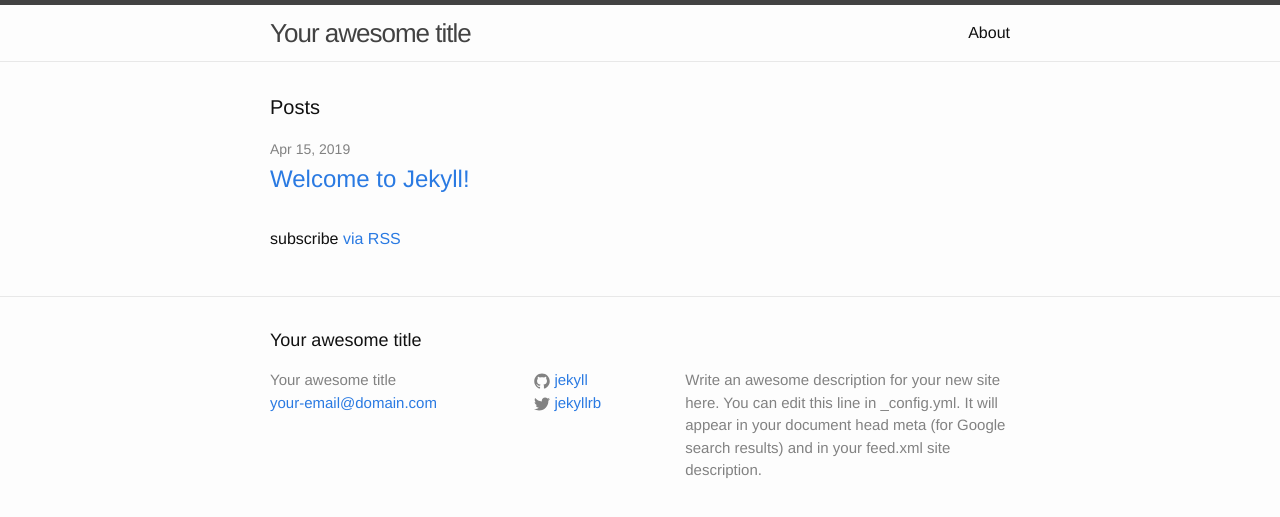
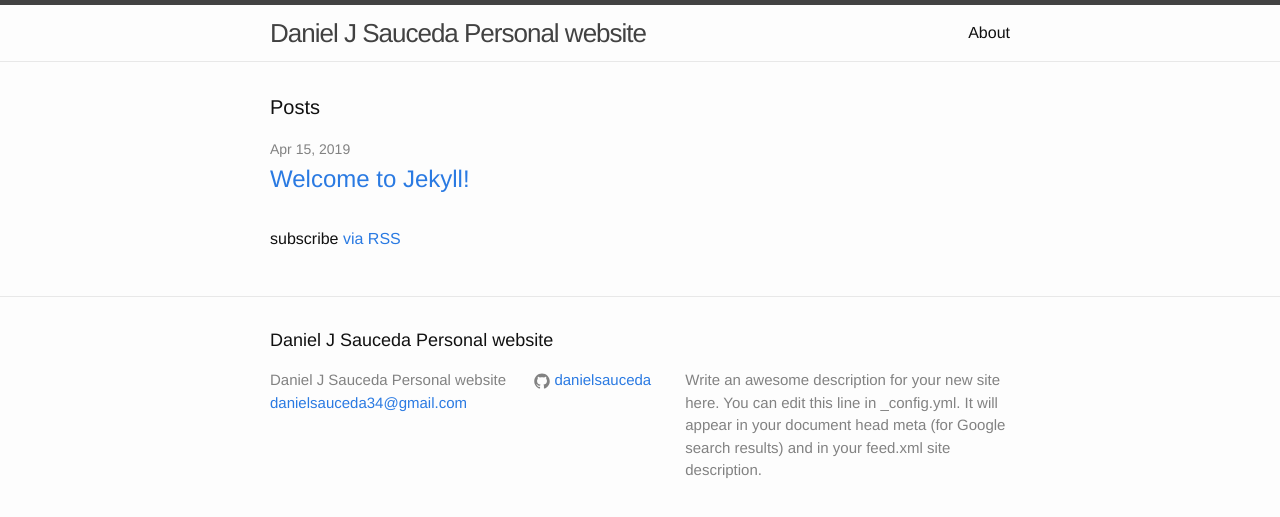
Before and after one commit to danielsauceda/danielsauceda.github.io, a Jekyll site: the page built from index.html, in a window 1280 px wide. Shown: the top 517 px of the page. Built offline with Jekyll 4.4.1, drawn with Linux system fonts in a browser that asks for light colours.

Commit message:
edit custom fields

```diff
--- a/_config.yml
+++ b/_config.yml
@@ -6,16 +6,16 @@
 # 'jekyll serve'. If you change this file, please restart the server process.
 
 # Site settings
-title: Your awesome title
-email: your-email@domain.com
+title: Daniel J Sauceda Personal website
+email: danielsauceda34@gmail.com
 description: > # this means to ignore newlines until "baseurl:"
   Write an awesome description for your new site here. You can edit this
   line in _config.yml. It will appear in your document head meta (for
   Google search results) and in your feed.xml site description.
 baseurl: "" # the subpath of your site, e.g. /blog
 url: "http://yourdomain.com" # the base hostname & protocol for your site
-twitter_username: jekyllrb
-github_username:  jekyll
+#twitter_username: jekyllrb
+github_username:  danielsauceda
 
 # Build settings
 markdown: kramdown
```
